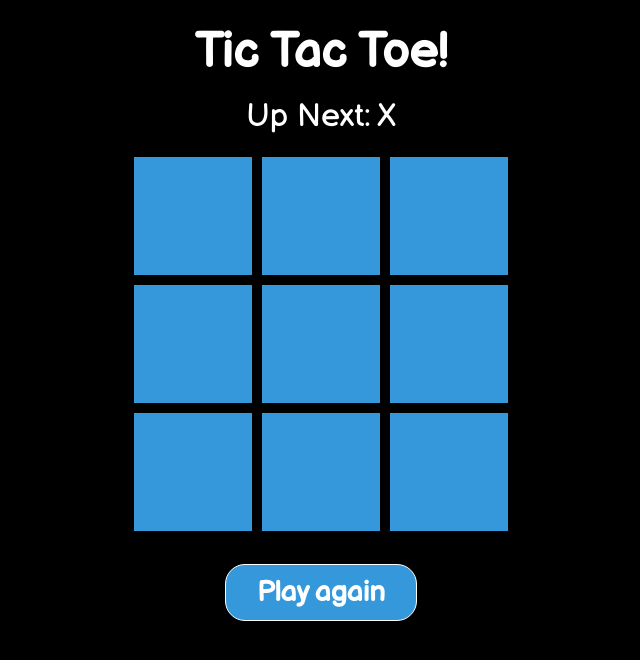
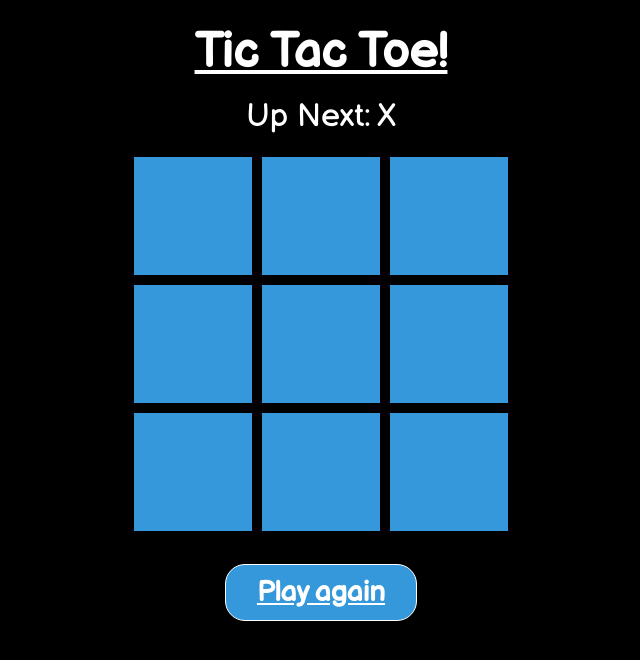
Before and after one commit to crystalthibodeau/node-fun, a React (Create React App) app in the folder IdeaProjects/node-fun/tictactoe/: page / in a window 1280 px wide. Shown: the top 660 px of the page, without its empty margins (319-959 px from the left). Built offline with nearby package versions, Linux system fonts and the light colour scheme.

Commit message:
playing with styling

```diff
--- a/IdeaProjects/node-fun/tictactoe/src/App.css
+++ b/IdeaProjects/node-fun/tictactoe/src/App.css
@@ -12,6 +12,7 @@ body {
   font-size: 3em;
   margin: 0;
   margin-top: .5em;
+    text-decoration: underline;
 }
 .color-white {
     color: white;
@@ -56,6 +57,7 @@ body {
 }
 
 .restart-button > button {
+    text-decoration: underline;
     color: white;
     margin-top: 1em;
     padding: .4em;
```
